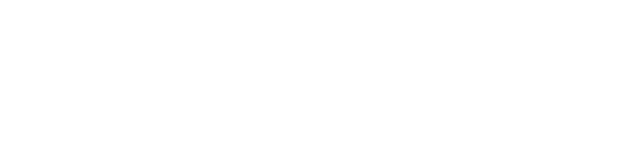
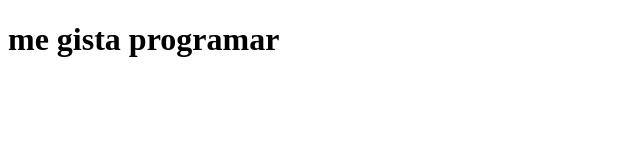
Before and after one commit to fernandacardenas/prueba2, a plain HTML site: page index.html in a window 1280 px wide. Shown: the whole page, without its empty margins (0-640 px from the left). Drawn offline with Linux system fonts and the light colour scheme.

Commit message:
se añade h1

```diff
--- a/index.html
+++ b/index.html
@@ -7,6 +7,6 @@
     <title>Fernanda Cardenas</title>
 </head>
 <body>
-
+    <h1 > me gista programar</h1>
 </body>
 </html>
```
